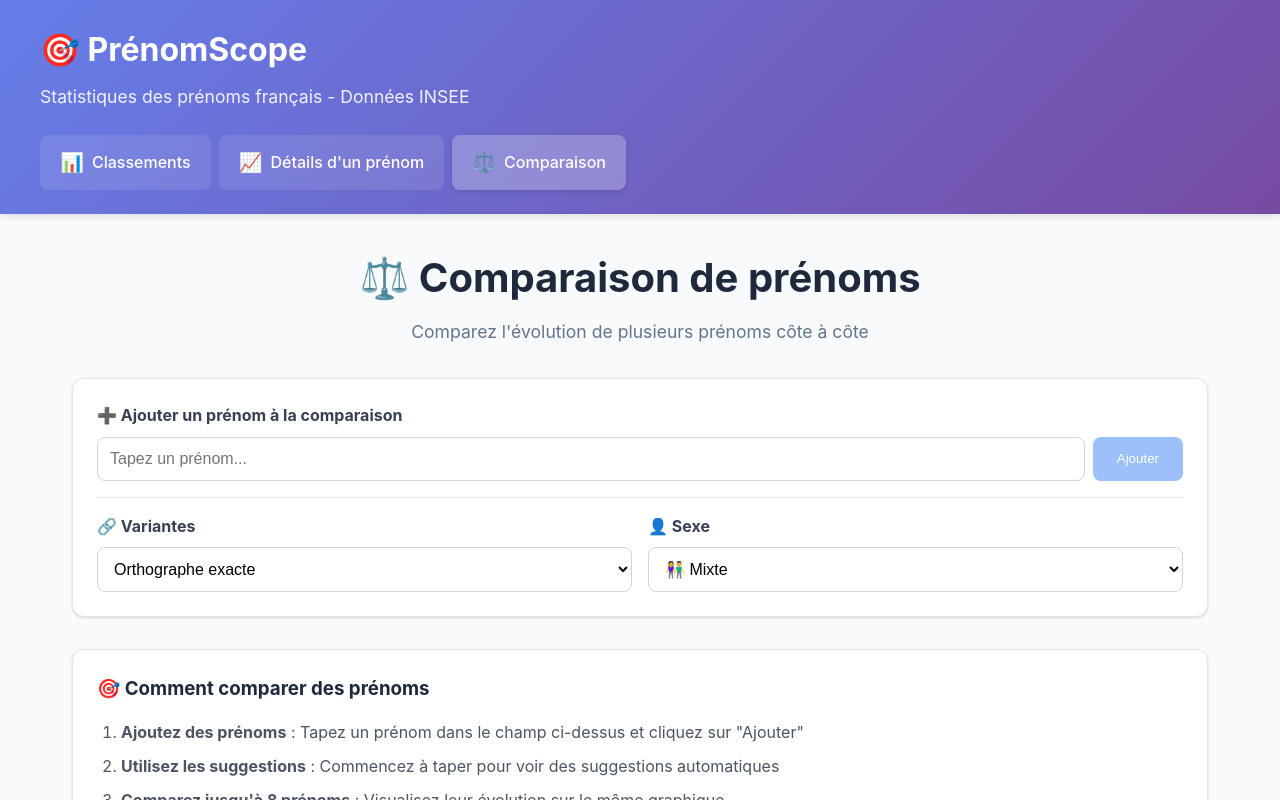
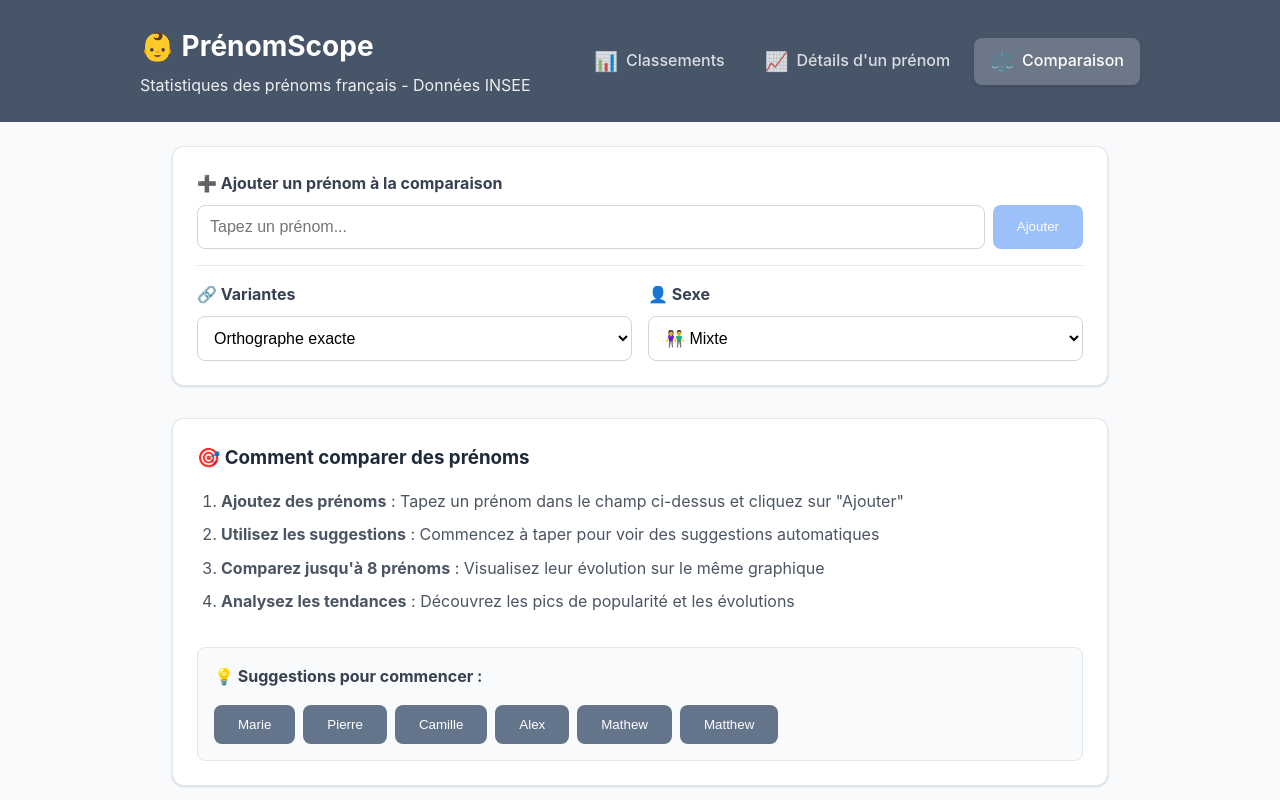
Before and after one commit to mthiboust/prenomscope, a SvelteKit app: page /comparaison in a window 1280 px wide. Shown: the top 800 px of the page. Built offline with nearby package versions, Linux system fonts and the light colour scheme.

Commit message:
Improve design of header

```diff
--- a/src/routes/+layout.svelte
+++ b/src/routes/+layout.svelte
@@ -17,8 +17,9 @@
 <div class="app">
   <header>
     <nav>
+      <div class="nav-content">
         <div class="nav-brand">
-        <h1>🎯 PrénomScope</h1>
+          <h1>👶 PrénomScope</h1>
           <p>Statistiques des prénoms français - Données INSEE</p>
         </div>
 
@@ -27,7 +28,7 @@
             <li>
               <a
                 href={item.href}
-              class:active={$page.url.pathname === item.href || ($page.url.pathname.startsWith(item.href) && item.href !== base)}
+                class:active={item.href === base ? ($page.url.pathname.replace(/\/$/, '') === base) : ($page.url.pathname === item.href || $page.url.pathname.startsWith(item.href))}
               >
                 <span class="icon">{item.icon}</span>
                 {item.label}
@@ -35,6 +36,7 @@
             </li>
           {/each}
         </ul>
+      </div>
     </nav>
   </header>
 
@@ -70,27 +72,33 @@
   }
 
   header {
-    background: linear-gradient(135deg, #667eea 0%, #764ba2 100%);
+    background: #475569;
     color: white;
     padding: 1.5rem 2rem;
-    box-shadow: 0 4px 6px -1px rgba(0, 0, 0, 0.1);
   }
 
   nav {
-    max-width: 1200px;
+    max-width: 1000px;
     margin: 0 auto;
   }
 
+  .nav-content {
+    display: flex;
+    justify-content: space-between;
+    align-items: center;
+    gap: 2rem;
+  }
+
   .nav-brand h1 {
-    margin: 0 0 0.5rem 0;
-    font-size: 2rem;
+    margin: 0 0 0.25rem 0;
+    font-size: 1.75rem;
     font-weight: 700;
   }
 
   .nav-brand p {
-    margin: 0 0 1.5rem 0;
+    margin: 0;
     opacity: 0.9;
-    font-size: 1.1rem;
+    font-size: 1rem;
   }
 
   .nav-links {
@@ -100,29 +108,30 @@
     display: flex;
     gap: 0.5rem;
     flex-wrap: wrap;
+    justify-content: flex-start;
   }
 
   .nav-links a {
     display: flex;
     align-items: center;
     gap: 0.5rem;
-    padding: 0.75rem 1.25rem;
-    color: white;
+    padding: 0.5rem 1rem;
+    color: rgba(255, 255, 255, 0.8);
     text-decoration: none;
     border-radius: 8px;
     transition: all 0.2s ease;
     font-weight: 500;
-    background: rgba(255, 255, 255, 0.1);
-    backdrop-filter: blur(10px);
+    background: transparent;
   }
 
   .nav-links a:hover {
-    background: rgba(255, 255, 255, 0.2);
-    transform: translateY(-1px);
+    background: rgba(255, 255, 255, 0.1);
+    color: white;
   }
 
   .nav-links a.active {
-    background: rgba(255, 255, 255, 0.25);
+    background: rgba(255, 255, 255, 0.2);
+    color: white;
     box-shadow: 0 2px 4px rgba(0, 0, 0, 0.1);
   }
 
@@ -132,9 +141,9 @@
 
   main {
     flex: 1;
-    max-width: 1200px;
+    max-width: 1000px;
     margin: 0 auto;
-    padding: 2rem;
+    padding: 1.5rem 2rem;
     width: 100%;
   }
 
@@ -156,20 +165,27 @@
       padding: 1rem;
     }
 
+    .nav-content {
+      flex-direction: column;
+      align-items: flex-start;
+      gap: 1rem;
+    }
+
     .nav-brand h1 {
       font-size: 1.5rem;
     }
 
     .nav-brand p {
-      font-size: 1rem;
+      font-size: 0.9rem;
     }
 
     .nav-links {
-      justify-content: center;
+      justify-content: flex-start;
+      width: 100%;
     }
 
     .nav-links a {
-      padding: 0.5rem 1rem;
+      padding: 0.4rem 0.8rem;
       font-size: 0.9rem;
     }
 
--- a/src/routes/+page.svelte
+++ b/src/routes/+page.svelte
@@ -173,10 +173,6 @@
 </svelte:head>
 
 <div class="page">
-  <header class="page-header">
-    <h1>📊 Classements des prénoms</h1>
-    <p>Découvrez les prénoms les plus populaires par année et par sexe</p>
-  </header>
 
   <div class="filters card">
     <div class="filter-group">
@@ -362,26 +358,11 @@
 
 <style>
   .page {
-    max-width: 800px;
+    max-width: 1000px;
     margin: 0 auto;
   }
 
-  .page-header {
-    text-align: center;
-    margin-bottom: 2rem;
-  }
 
-  .page-header h1 {
-    font-size: 2.5rem;
-    margin: 0 0 0.5rem 0;
-    color: #1e293b;
-  }
-
-  .page-header p {
-    font-size: 1.1rem;
-    color: #64748b;
-    margin: 0;
-  }
 
   .filters {
     display: grid;
--- a/src/routes/comparaison/+page.svelte
+++ b/src/routes/comparaison/+page.svelte
@@ -251,10 +251,6 @@
 </svelte:head>
 
 <div class="page">
-  <header class="page-header">
-    <h1>⚖️ Comparaison de prénoms</h1>
-    <p>Comparez l'évolution de plusieurs prénoms côte à côte</p>
-  </header>
 
   <div class="add-name-section card">
     <div class="add-name-container">
@@ -458,26 +454,11 @@
 
 <style>
   .page {
-    max-width: 1200px;
+    max-width: 1000px;
     margin: 0 auto;
   }
 
-  .page-header {
-    text-align: center;
-    margin-bottom: 2rem;
-  }
 
-  .page-header h1 {
-    font-size: 2.5rem;
-    margin: 0 0 0.5rem 0;
-    color: #1e293b;
-  }
-
-  .page-header p {
-    font-size: 1.1rem;
-    color: #64748b;
-    margin: 0;
-  }
 
   .add-name-section {
     margin-bottom: 2rem;
--- a/src/routes/prenom/+page.svelte
+++ b/src/routes/prenom/+page.svelte
@@ -187,10 +187,6 @@
 </svelte:head>
 
 <div class="page">
-  <header class="page-header">
-    <h1>📈 Statistiques détaillées</h1>
-    <p>Explorez l'évolution d'un prénom à travers les années</p>
-  </header>
 
   <div class="search-section card">
     <div class="search-container">
@@ -378,22 +374,7 @@
     margin: 0 auto;
   }
 
-  .page-header {
-    text-align: center;
-    margin-bottom: 2rem;
-  }
 
-  .page-header h1 {
-    font-size: 2.5rem;
-    margin: 0 0 0.5rem 0;
-    color: #1e293b;
-  }
-
-  .page-header p {
-    font-size: 1.1rem;
-    color: #64748b;
-    margin: 0;
-  }
 
   .search-section {
     margin-bottom: 2rem;
```
Lines whose indentation alone changed are shown as unchanged.
